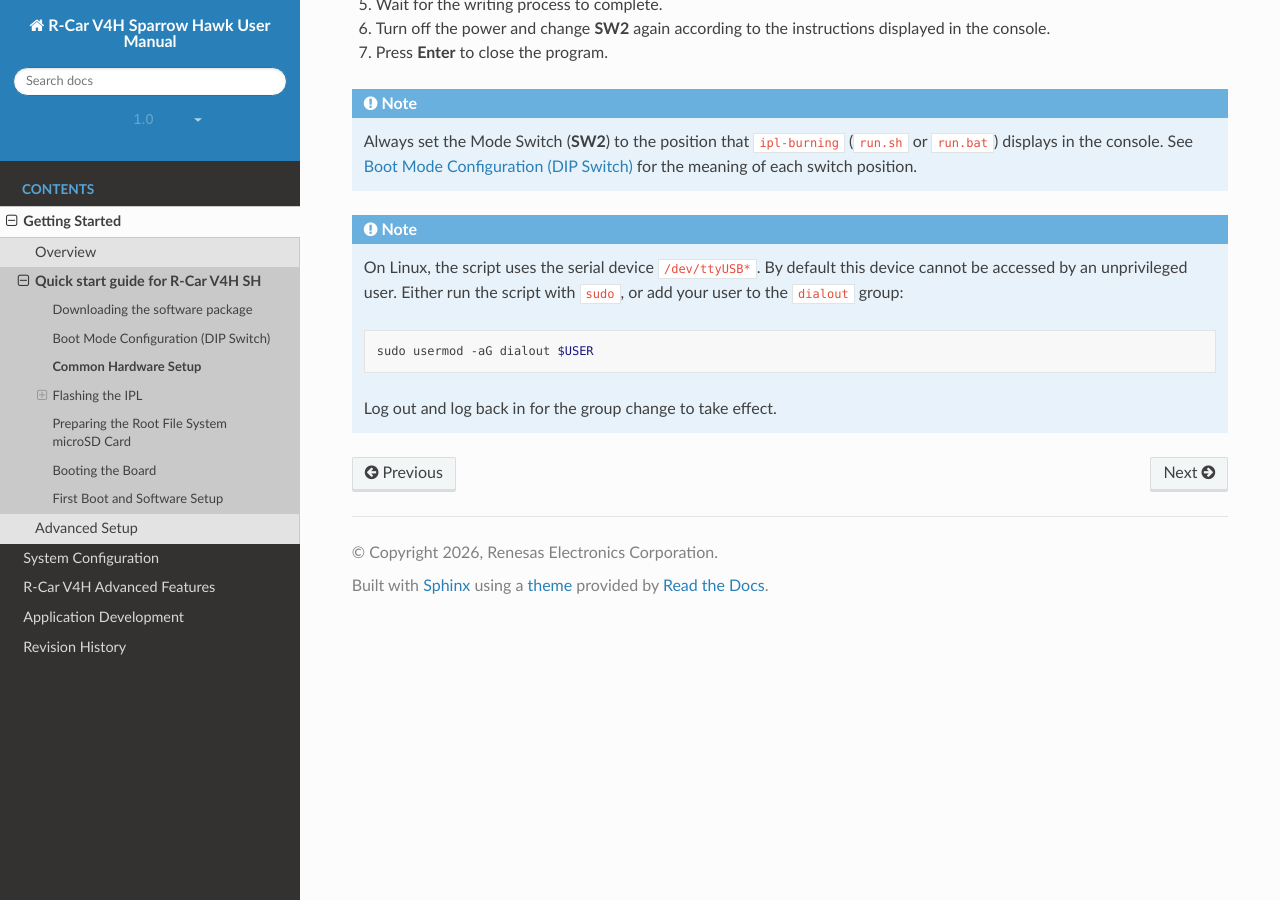
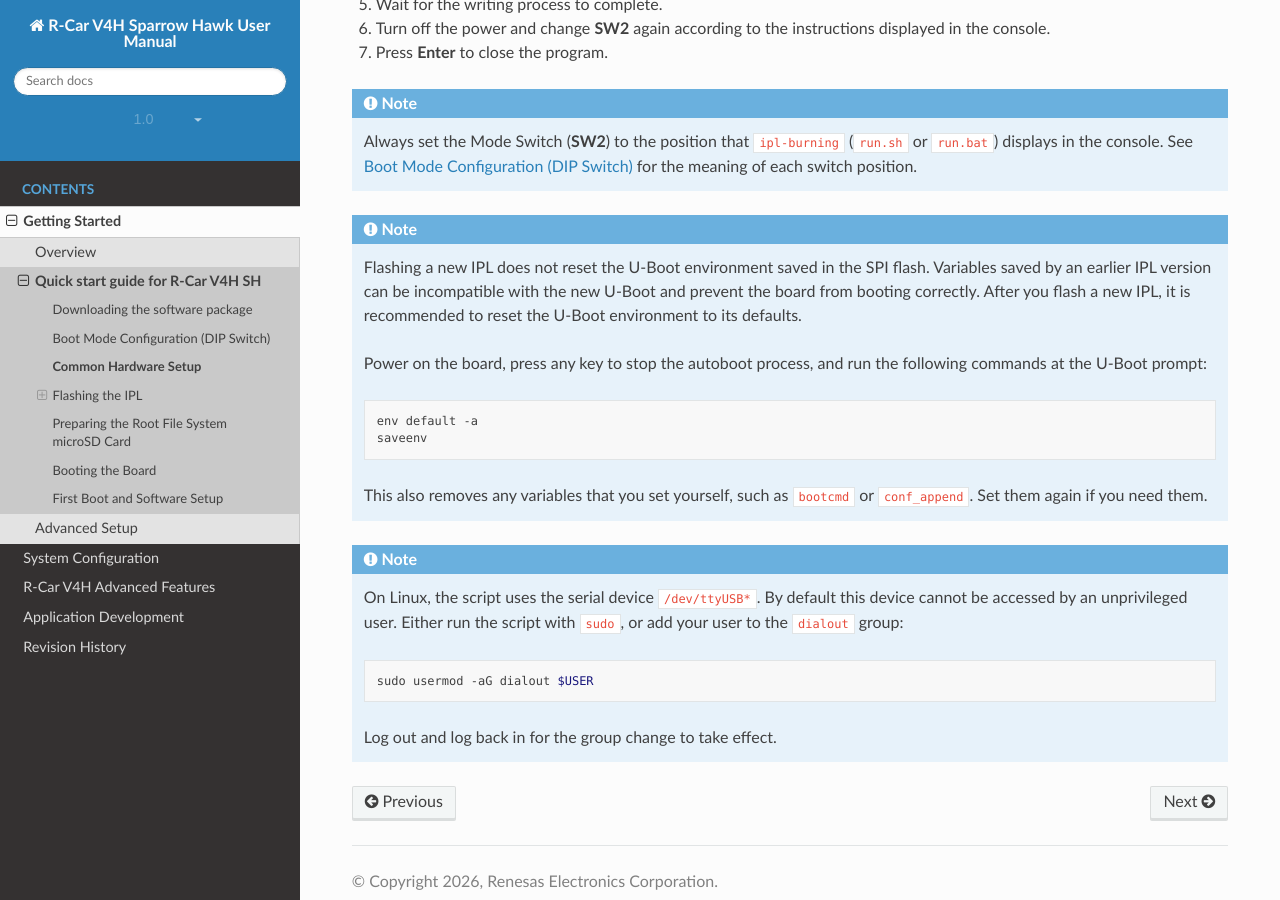
Before and after one commit to renesas-rdk/rcarv4h_sh_documentation, a Sphinx documentation site: the page built from source/chapter-1/quick_setup_guide/hardware_setup_ipl.rst, in a window 1280 px wide and 900 px high, scrolled down 2909 px. Built offline with Sphinx 7.4.7 and the Read the Docs theme 3.1.0, drawn with Linux system fonts in a browser that asks for light colours; comment, search, counter and statistics services are not loaded.

Commit message:
chores: add note about reset the IPL uboot version when flashing the new IPL
Signed-off-by: Cong Nguyen <cong.nguyen.zn@renesas.com>

```diff
--- a/source/chapter-1/quick_setup_guide/hardware_setup_ipl.rst
+++ b/source/chapter-1/quick_setup_guide/hardware_setup_ipl.rst
@@ -146,6 +146,24 @@
 
 .. note::
 
+   Flashing a new IPL does not reset the U-Boot environment saved in the SPI flash. Variables
+   saved by an earlier IPL version can be incompatible with the new U-Boot and prevent the board
+   from booting correctly. After you flash a new IPL, it is recommended to reset the U-Boot
+   environment to its defaults.
+
+   Power on the board, press any key to stop the autoboot process, and run the following
+   commands at the U-Boot prompt:
+
+   .. code-block:: bash
+
+      env default -a
+      saveenv
+
+   This also removes any variables that you set yourself, such as ``bootcmd`` or ``conf_append``.
+   Set them again if you need them.
+
+.. note::
+
    On Linux, the script uses the serial device ``/dev/ttyUSB*``. By default this device cannot
    be accessed by an unprivileged user. Either run the script with ``sudo``, or add your user
    to the ``dialout`` group:
```
